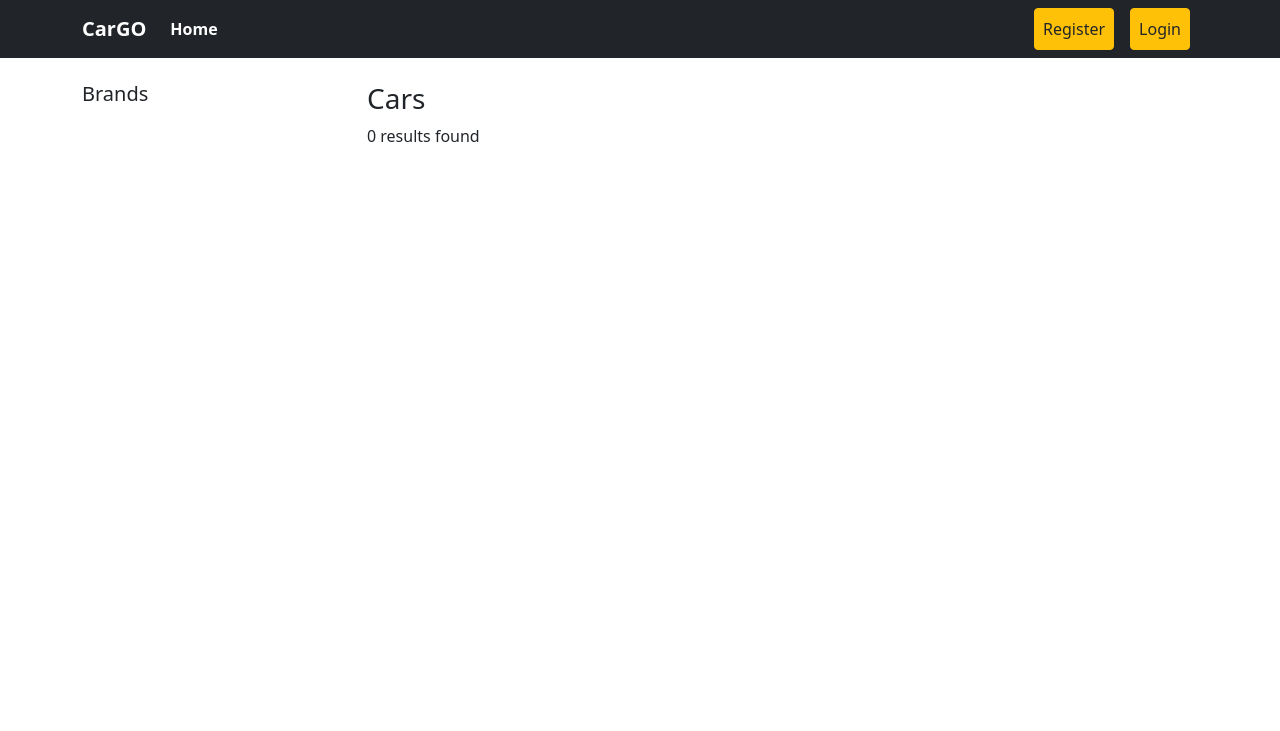
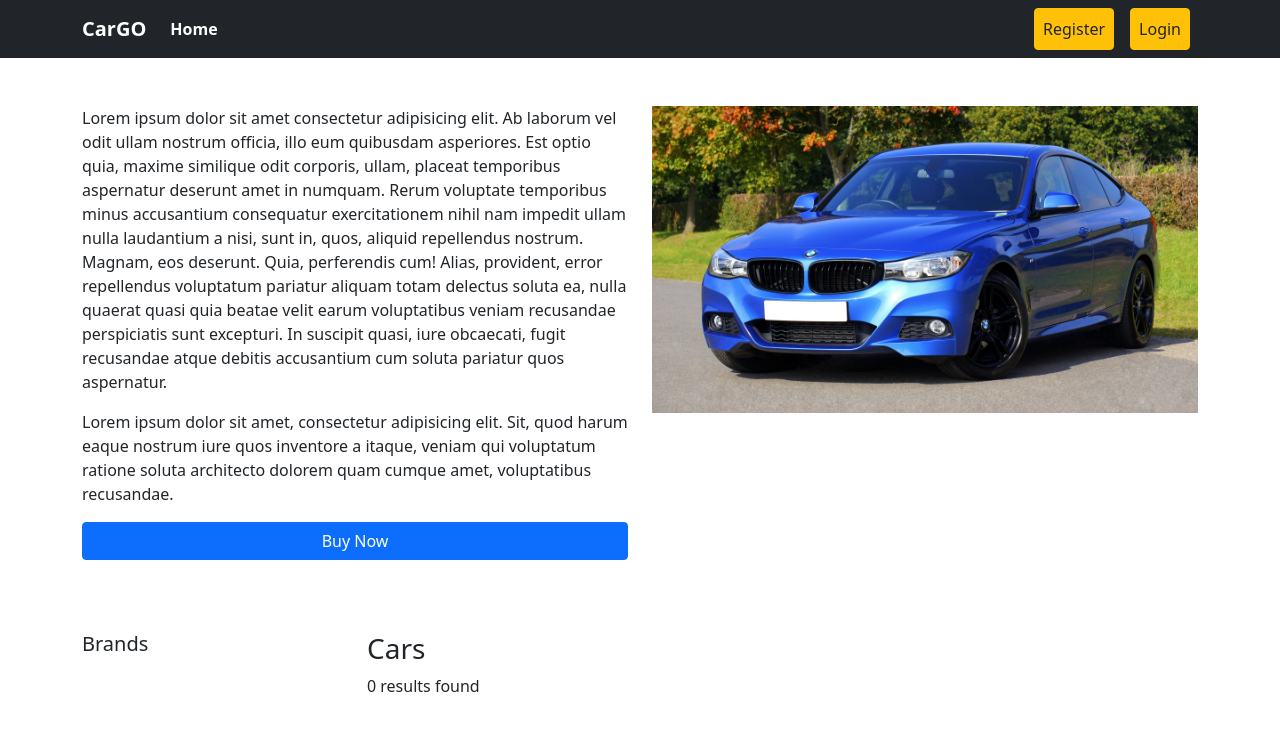
Before and after one commit to Imran-2022/CarGO, a Django app: template templates/home.html in a window 1280 px wide. Shown: the top 731 px of the page. Run offline with Django 3.2, Linux system fonts and the light colour scheme; the template is opened without the code that fills it, so the values that code supplies are empty.

Commit message:
add static url and text in home page

```diff
--- a/car_sales_website/settings.py
+++ b/car_sales_website/settings.py
@@ -126,6 +126,10 @@ USE_TZ = True
 
 STATIC_URL = 'static/'
 
+STATICFILES_DIRS=[
+    BASE_DIR / 'static',
+]
+
 # Default primary key field type
 # https://docs.djangoproject.com/en/5.0/ref/settings/#default-auto-field
 
--- a/cars/templates/car_details.html
+++ b/cars/templates/car_details.html
@@ -17,7 +17,11 @@
       </div>
       <div class="mt-3">
         {% if user.is_authenticated %}
-        <a href="#" class="btn btn-primary">Buy Now</a>
+          {% if car.car_quantity > 0 %}
+          <a href="#" class="btn btn-primary">Buy Now</a>
+          {% else %}
+          <button  class="btn btn-primary disabled">Out of stock</button>
+          {% endif %}
         <hr>
         <h4>Comments</h4>
         <!-- Add comment form here -->
--- a/templates/home.html
+++ b/templates/home.html
@@ -1,5 +1,27 @@
 {% extends "base.html" %}
+
+{% load static %}
+
 {% block content %}
+
+<div class="container py-5">
+  <div class="row">
+    <div class="col-md-6">
+      <div>
+        <p>Lorem ipsum dolor sit amet consectetur adipisicing elit. Ab laborum vel odit ullam nostrum officia, illo eum quibusdam asperiores. Est optio quia, maxime similique odit corporis, ullam, placeat temporibus aspernatur deserunt amet in numquam. Rerum voluptate temporibus minus accusantium consequatur exercitationem nihil nam impedit ullam nulla laudantium a nisi, sunt in, quos, aliquid repellendus nostrum. Magnam, eos deserunt. Quia, perferendis cum! Alias, provident, error repellendus voluptatum pariatur aliquam totam delectus soluta ea, nulla quaerat quasi quia beatae velit earum voluptatibus veniam recusandae perspiciatis sunt excepturi. In suscipit quasi, iure obcaecati, fugit recusandae atque debitis accusantium cum soluta pariatur quos aspernatur.</p>
+        <p>Lorem ipsum dolor sit amet, consectetur adipisicing elit. Sit, quod harum eaque nostrum iure quos inventore a itaque, veniam qui voluptatum ratione soluta architecto dolorem quam cumque amet, voluptatibus recusandae.</p>
+        <button class="btn btn-primary w-100">Buy Now</button>
+      </div>
+    </div>
+    <div class="col-md-6">
+      <div>
+        <img class='img-fluid' src="{% static 'car_home.jpg' %}" alt="">
+      </div>
+    </div>
+  </div>
+</div>
+
+
 <div class="container py-4">
   <div class="row">
     <div class="col-md-3">
```
Also changed, not shown: db.sqlite3, static/car_home.jpg (added).
